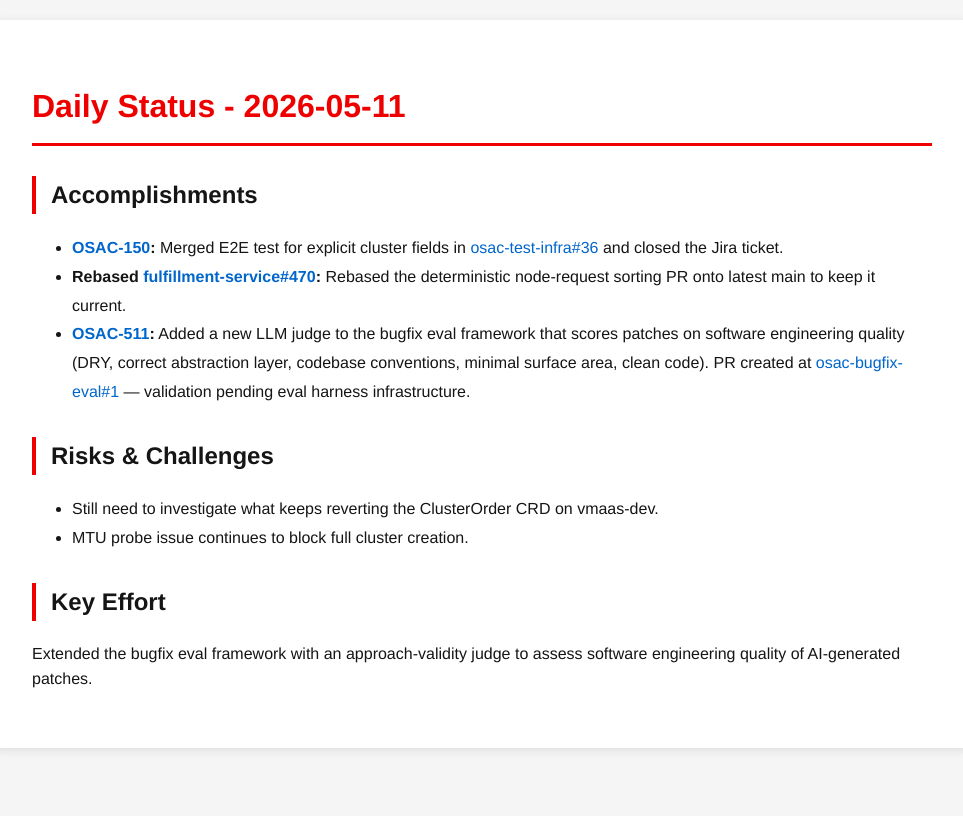
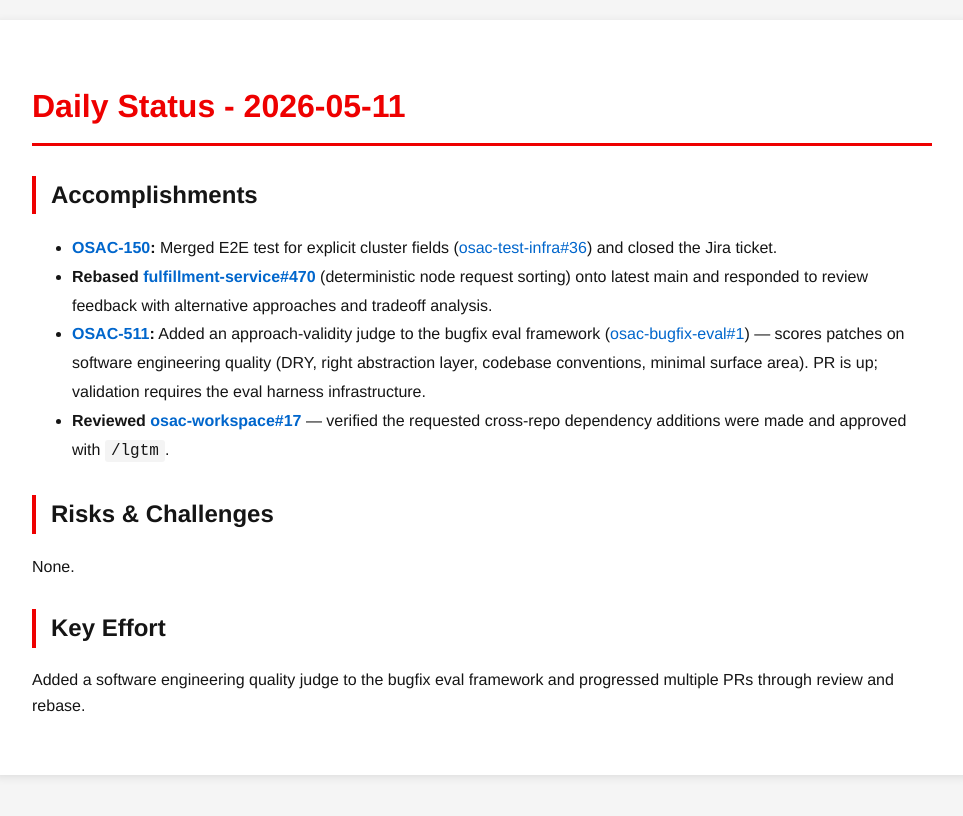
Before and after one commit to tzvatot/daily-status, a Jekyll site: the page built from 2026-05-11.md, in a window 1280 px wide. Shown: the top 816 px of the page, without its empty margins (158-1121 px from the left). Built offline with Jekyll 4.4.1, drawn with Linux system fonts in a browser that asks for light colours.

Commit message:
Daily status update - 2026-05-11

```diff
--- a/2026-05-11.md
+++ b/2026-05-11.md
@@ -7,13 +7,13 @@
 # Daily Status - 2026-05-11
 
 ## Accomplishments
-- **[OSAC-150](https://redhat.atlassian.net/browse/OSAC-150):** Merged E2E test for explicit cluster fields in [osac-test-infra#36](https://github.com/osac-project/osac-test-infra/pull/36) and closed the Jira ticket.
-- **Rebased [fulfillment-service#470](https://github.com/osac-project/fulfillment-service/pull/470):** Rebased the deterministic node-request sorting PR onto latest main to keep it current.
-- **[OSAC-511](https://redhat.atlassian.net/browse/OSAC-511):** Added a new LLM judge to the bugfix eval framework that scores patches on software engineering quality (DRY, correct abstraction layer, codebase conventions, minimal surface area, clean code). PR created at [osac-bugfix-eval#1](https://github.com/eranco74/osac-bugfix-eval/pull/1) — validation pending eval harness infrastructure.
+- **[OSAC-150](https://redhat.atlassian.net/browse/OSAC-150):** Merged E2E test for explicit cluster fields ([osac-test-infra#36](https://github.com/osac-project/osac-test-infra/pull/36)) and closed the Jira ticket.
+- **Rebased [fulfillment-service#470](https://github.com/osac-project/fulfillment-service/pull/470)** (deterministic node request sorting) onto latest main and responded to review feedback with alternative approaches and tradeoff analysis.
+- **[OSAC-511](https://redhat.atlassian.net/browse/OSAC-511):** Added an approach-validity judge to the bugfix eval framework ([osac-bugfix-eval#1](https://github.com/eranco74/osac-bugfix-eval/pull/1)) — scores patches on software engineering quality (DRY, right abstraction layer, codebase conventions, minimal surface area). PR is up; validation requires the eval harness infrastructure.
+- **Reviewed [osac-workspace#17](https://github.com/osac-project/osac-workspace/pull/17)** — verified the requested cross-repo dependency additions were made and approved with `/lgtm`.
 
 ## Risks & Challenges
-- Still need to investigate what keeps reverting the ClusterOrder CRD on vmaas-dev.
-- MTU probe issue continues to block full cluster creation.
+None.
 
 ## Key Effort
-Extended the bugfix eval framework with an approach-validity judge to assess software engineering quality of AI-generated patches.
+Added a software engineering quality judge to the bugfix eval framework and progressed multiple PRs through review and rebase.
```
